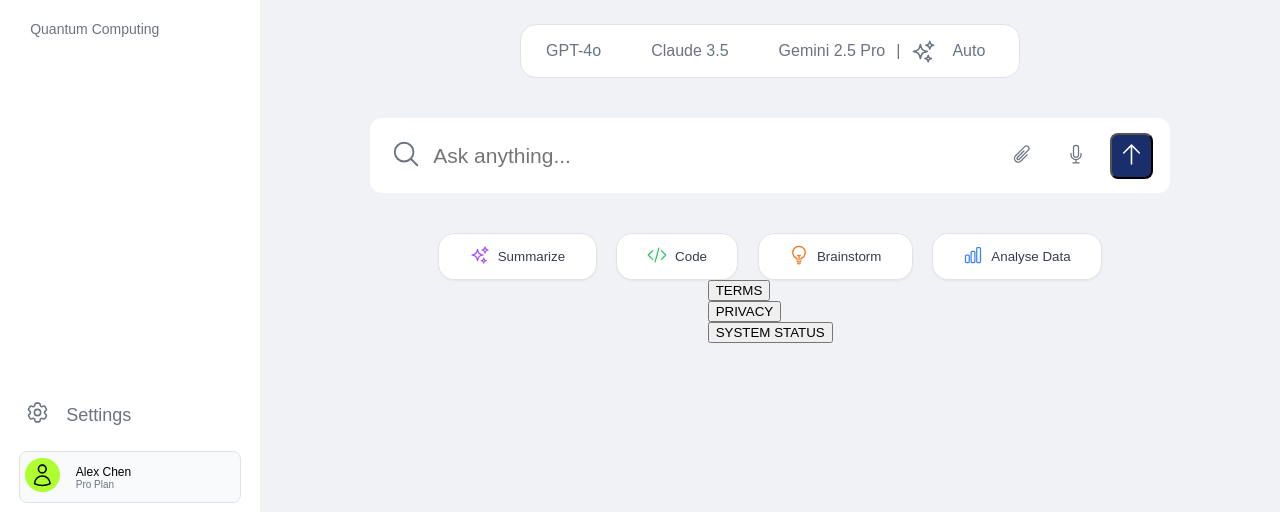
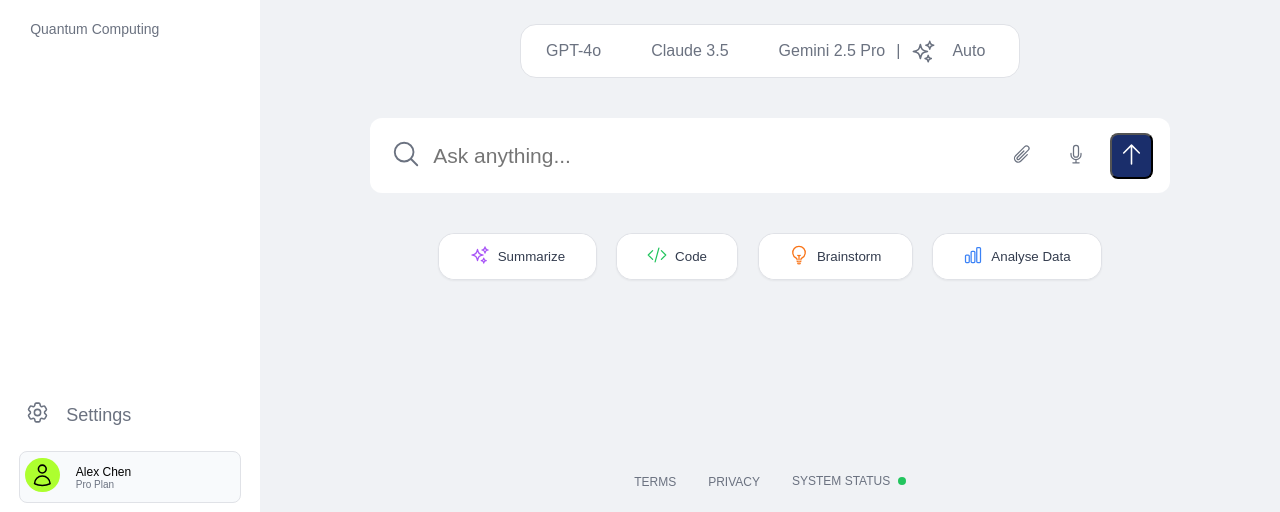
Before and after one commit to ronits2407/PolyChat, a plain HTML site: page frontend/screen1.html in a window 1280 px wide. Shown: the part 288-800 px from the top of the page. Drawn offline with Linux system fonts and the light colour scheme.

Commit message:
fotter of main chatarea done

```diff
--- a/frontend/screen1.html
+++ b/frontend/screen1.html
@@ -384,13 +384,13 @@
         </div>
 
         <div id="fotter-info">
-          <div id="terms"><button id="terms">TERMS</button></div>
-          <div id="privecy"><button id="privacy">PRIVACY</button></div>
+          <div id="terms"><a href="#" id="terms">TERMS</a></div>
+          <div id="privecy"><a href="#" id="privacy">PRIVACY</a></div>
           <div id="system-status">
-            <button id="systemstatus">
+            <a href="#" id="systemstatus">
               <div id="system-status-text">SYSTEM STATUS</div>
               <div id="system-status-light"></div>
-            </button>
+            </a>
           </div>
         </div>
       </div>
--- a/frontend/styles.css
+++ b/frontend/styles.css
@@ -479,3 +479,37 @@
 #analyse-data svg{
     color: #3b82f6;
 }
+
+
+#fotter-info{
+    margin-top: auto;
+    display: flex;
+    justify-self: center;
+    gap: 2rem;
+    margin-bottom: 22px;
+    align-items: center;
+}
+
+#fotter-info a{
+    font-size: 12px;
+    text-decoration: none;
+    text-align: center;
+    cursor: pointer;
+    color: #6b7280;
+    border: none;
+    background-color: transparent;
+
+}
+
+a#systemstatus{
+    display: flex;
+    align-items: center;
+    gap: 0.5rem;
+}
+
+#system-status-light{
+    width: 8px;
+    height: 8px;
+    border-radius: 50%;
+    background-color: #22c55e;
+}
```
